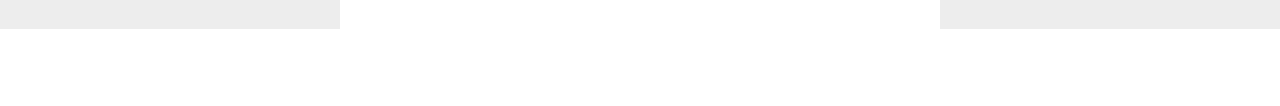
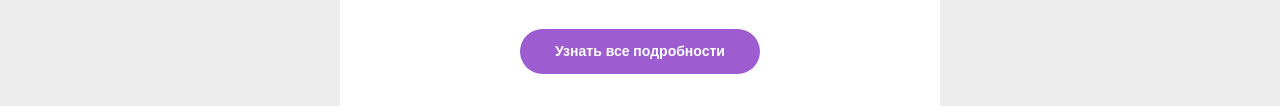
Before and after one commit to sashadev86/Blanchard-mail, a plain HTML site: page index.html in a window 1280 px wide. Shown: the part 3742-3848 px from the top of the page. Before the commit the page ends 3771 px from the top, so only its background shows below. Drawn offline with Linux system fonts and the light colour scheme.

Commit message:
feat: add btn section more

```diff
--- a/index.html
+++ b/index.html
@@ -104,7 +104,7 @@
 
     .more-wrap {
       padding-top: 30px;
-      padding-bottom: 32px;
+      padding-bottom: 31px;
     }
 
     .more-title {
@@ -131,6 +131,24 @@
 
     .td-138 {
       padding-top: 10px;
+    }
+
+    .more-btn {
+      padding-bottom: 31px;
+    }
+
+    .more-btn-link {
+      background-color:#9D5CD0;
+      border-radius:48px;
+      color:#ffffff;
+      display:inline-block;
+      font-size:14px;
+      font-weight:bold;
+      line-height:45px;
+      text-align:center;
+      text-decoration:none;
+      width:240px;
+      -webkit-text-size-adjust:none;
     }
 
     @media (max-width: 620px) {
@@ -178,6 +196,10 @@
 
       .painters-name-bottom {
         margin-bottom: 10px !important;
+      }
+
+      .more-wrap {
+        padding-bottom: 32px;
       }
 
       .td-138 {
@@ -422,6 +444,26 @@
                     </table>
                   </td>
                 </tr>
+                <tr>
+                  <td class="more-btn">
+                    <table class="table-520" align="center" width="520">
+                      <tr>
+                        <td align="center">
+                          <div><!--[if mso]>
+                            <v:roundrect xmlns:v="urn:schemas-microsoft-com:vml" xmlns:w="urn:schemas-microsoft-com:office:word" href="http://" style="height:45px;v-text-anchor:middle;width:240px;" arcsize="107%" stroke="f" fillcolor="#9D5CD0">
+                              <w:anchorlock/>
+                              <center>
+                            <![endif]-->
+                            <a class="more-btn-link" href="https://djvalentinoff.github.io/Blanchard/" style="font-family: arial, 'Open Sans', sans-serif;">Узнать все подробности</a>
+                          <!--[if mso]>
+                              </center>
+                            </v:roundrect>
+                          <![endif]--></div>
+                        </td>
+                      </tr>
+                    </table>
+                  </td>
+                </tr>
               </table>
             </td>
           </tr>
```
